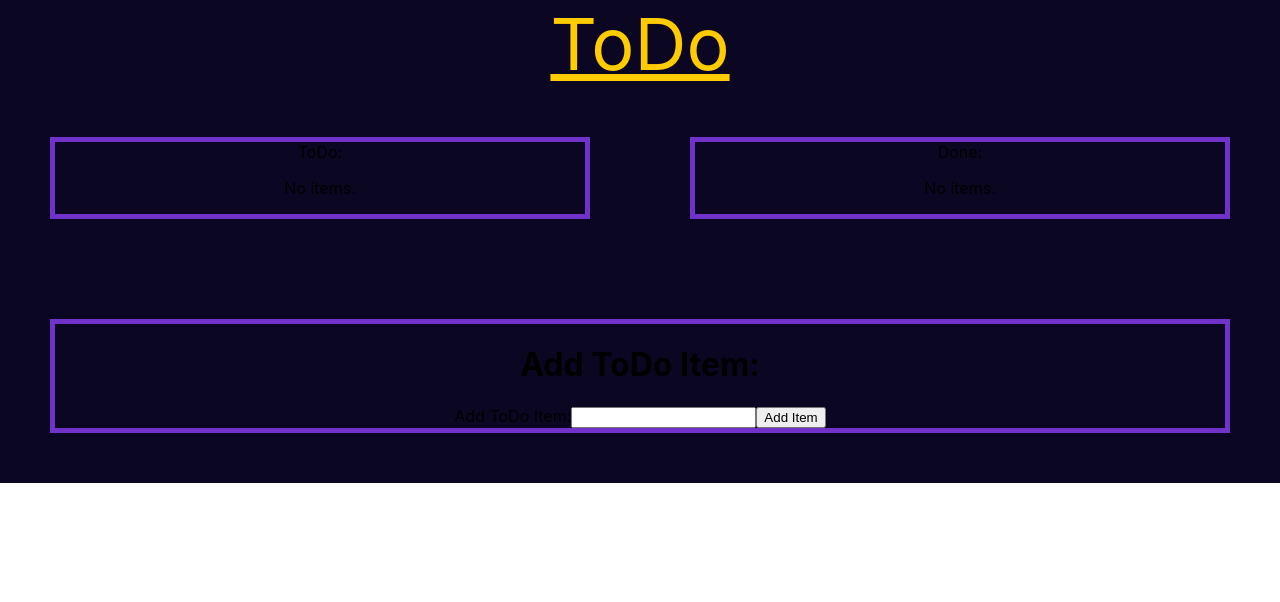
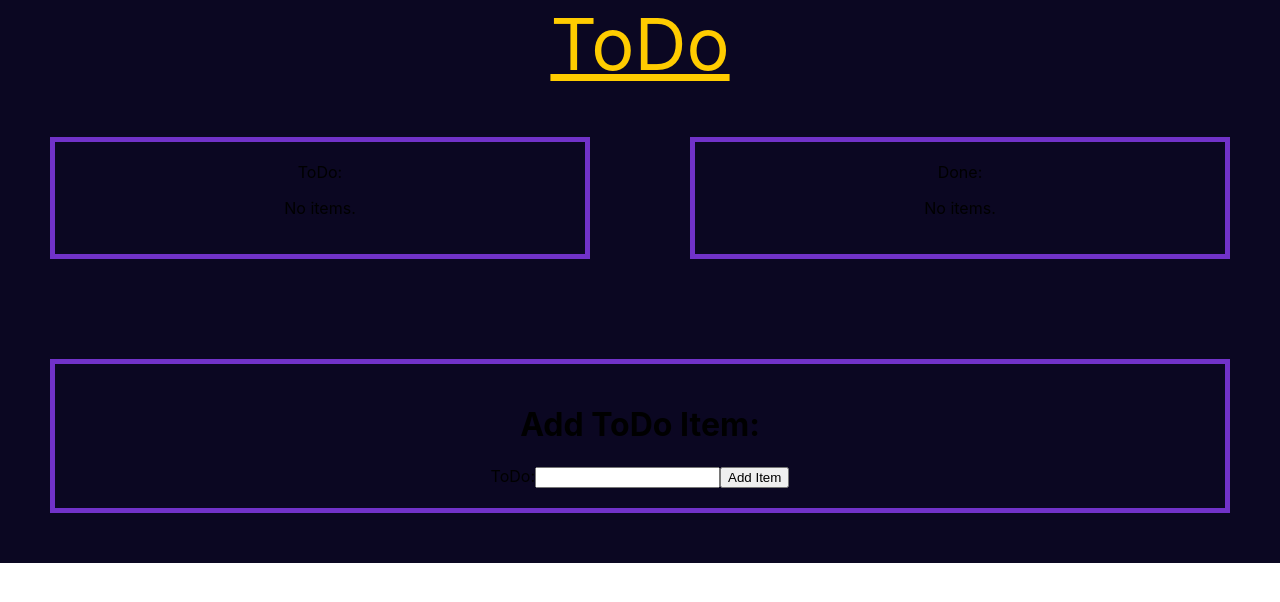
Before and after one commit to xbgbtx/-frontend-framework-todo-test-react, a React (Create React App) app: page / in a window 1280 px wide. Shown: the top 602 px of the page. Built offline with nearby package versions, Linux system fonts and the light colour scheme.

Commit message:
Formatting todo

```diff
--- a/src/App.js
+++ b/src/App.js
@@ -150,7 +150,7 @@ const TodoItemForm = ({ todo_text, change_cb, submit_cb }) =>
             <h1>Add ToDo Item:</h1>
             <form onSubmit={submit_cb}>
                 <label>
-                    Add ToDo Item:
+                    ToDo:
                     <input type="text" name="todo-item"
                         value={todo_text}
                         onChange={change_cb}
--- a/src/css/todo.module.css
+++ b/src/css/todo.module.css
@@ -9,4 +9,5 @@
 {
    border: 5px solid #7132c9;
    margin: 50px;
+   padding: 20px;
 }
```
